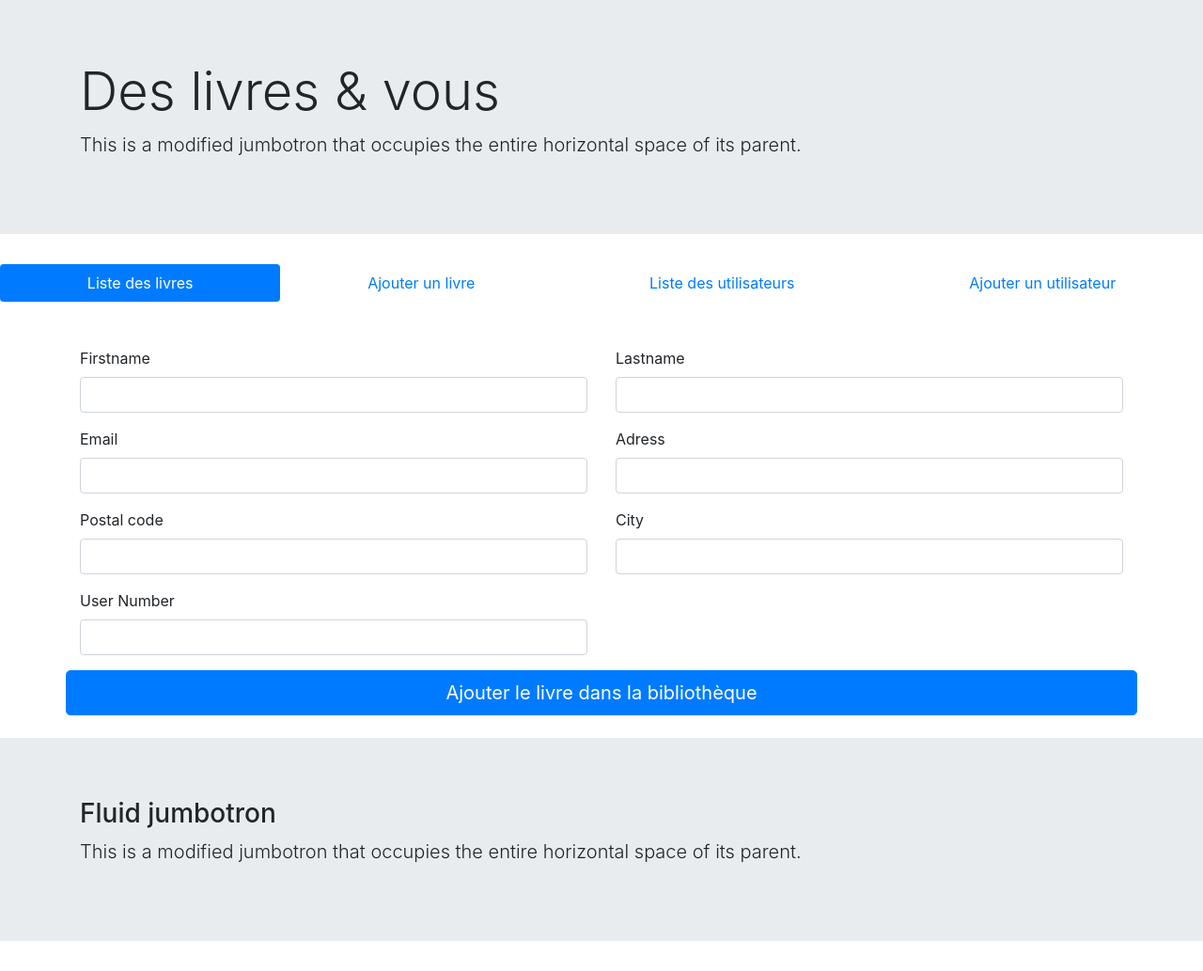
After one commit to aurelielerouxel/des_livres_et_vous, a PHP site: page /addUser.php in a window 1280 px wide. The commit adds this page. Shown: the whole page at 94% size. Run offline with PHP 8.4, Linux system fonts and the light colour scheme.

Commit message:
add user form

```diff
--- /dev/null
+++ b/addUser.php
@@ -0,0 +1,9 @@
+<?php
+    include ("model/userManager.php");
+    include ("model/entity/user.php");
+    if(!empty($_POST) AND isset($_POST["submit_user"])) {
+        $user = new User($_POST);
+        $userManager = new userManager();
+        $userManager->addUser($user);
+    }
+    require ("view/addUserView.php");
--- a/data/book_management.sql
+++ b/data/book_management.sql
@@ -43,4 +43,4 @@ CREATE TABLE book
 ENGINE=InnoDB;
 
 INSERT INTO Book (autor, title, release_date, literary_style, status, resume, user_id)
-VALUE ('Hamel', 'Gargue', 2020-02-25 , 'horreur', 'O', 'Schtroumfement schtroumpfe. Schtroumpfe alors...', NULL);
+VALUE ('Miguel de Cervantes', 'Don Quichotte' , 1605, 'roman', 'O', 'Don Quichotte est un Hidalgo (gentilhomme de la noblesse) obsédé par la chevalerie et Sancho Panza, un paysan obsédé par la nourriture, est son écuyer. Le premier est un chevalier errant et illuminé qui part combattre le mal à travers "l"Espagne sur son cheval : Rossinante.', NULL);
--- a/model/entity/user.php
+++ b/model/entity/user.php
@@ -60,7 +60,15 @@
         return $this->city;
     }
 
-    public function __construct() {
-
+    public function __construct(array $data) {
+        if($data) {
+            $this->setFirstname($data["firstname"]);
+            $this->setLastname($data["lastname"]);
+            $this->setEmail($data["email"]);
+            $this->setAdress($data["adress"]);
+            $this->setPostal_code($data["postal_code"]);
+            $this->setCity($data["city"]);
+            $this->setUser_number($data["user_number"]);
+        }
     }
 }
--- a/model/userManager.php
+++ b/model/userManager.php
@@ -23,6 +23,22 @@ class userManager {
     return $users;
   }
 
+  public function addUser(User $user) {
+    $query = $this->db->prepare(
+      "INSERT INTO User(user_number, firstname, lastname, email, adress, postal_code, city)
+      VALUES (:user_number, :firstname, :lastname, :email, :adress, :postal_code, :city)"
+    );
+    $result = $query->execute([
+      "user_number" => $user->getUser_number(),
+      "firstname" => $user->getFirstname(),
+      "lastname" => $user->getLastname(),
+      "email" => $user->getEmail(),
+      "adress" => $user->getAdress(),
+      "postal_code" => $user->getPostal_code(),
+      "city" => $user->getCity(),
+    ]);
+  }
+
   // Récupère un utilisateur par son id
   public function getUserById() {
 
--- a/view/addBookView.php
+++ b/view/addBookView.php
@@ -32,7 +32,7 @@
             <textarea type="text" class="form-control" id="resume" name="resume"></textarea>
         </div>
 
-        <button type="submit" class="btn btn-primary btn-lg btn-block" name="submit_book">Ajouter le livre dans la bibliothèque</button>
+        <button type="submit" class="btn btn-primary btn-lg btn-block mb-4" name="submit_book">Ajouter le livre dans la bibliothèque</button>
     </form>
 </main>
 
--- /dev/null
+++ b/view/addUserView.php
@@ -0,0 +1,47 @@
+<?php
+    include ("view/template/header.php");
+    include ("view/template/nav.php");
+?>
+
+<main class="container mt-5">
+    <form class="row" action="" method="post">
+
+        <div class="form-group col-12 col-md-6">
+            <label for="firstname">Firstname</label>
+            <input type="text" class="form-control" id="firstname" name="firstname">
+        </div>
+        <div class="form-group col-12 col-md-6">
+            <label for="lastname">Lastname</label>
+            <input type="text" class="form-control" id="lastname" name="lastname">
+        </div>
+
+        <div class="form-group col-12 col-md-6">
+            <label for="email">Email</label>
+            <input type="text" class="form-control" id="email" name="email">
+        </div>
+        <div class="form-group col-12 col-md-6">
+            <label for="adress">Adress</label>
+            <input type="text" class="form-control" id="adress" name="adress">
+        </div>
+
+        <div class="form-group col-12 col-md-6">
+            <label for="postal_code">Postal code</label>
+            <input type="text" class="form-control" id="postal_code" name="postal_code">
+        </div>
+        <div class="form-group col-12 col-md-6">
+            <label for="city">City</label>
+            <input type="text" class="form-control" id="city" name="city">
+        </div>
+
+        <div class="form-group col-12 col-md-6">
+            <label for="user_number">User Number</label>
+            <input type="text" class="form-control" id="user_number" name="user_number">
+        </div>
+
+        <button type="submit" class="btn btn-primary btn-lg btn-block mb-4" name="submit_user">Ajouter le livre dans la bibliothèque</button>
+    </form>
+</main>
+
+<?php
+    include ("view/template/footer.php");
+?>
--- a/view/indexView.php
+++ b/view/indexView.php
@@ -15,7 +15,6 @@
                     <th scope="col">Release date</th>
                     <th scope="col">Literary style</th>
                     <th scope="col">Status</th>
-                    <!-- <th scope="col">Resume</th> -->
                     <th scope="col">See details</th>
                 </tr>
             </thead>
@@ -28,7 +27,6 @@
                         <td><?php echo $book->getRelease_date() ?></td>
                         <td><?php echo $book->getLiterary_style() ?></td>
                         <td><?php echo $book->getStatus() ?></td>
-                        <!-- <td><?php ?></td> -->
                         <td><a href="book.php">More infos</a></td>
                     </tr>
                 <?php endforeach; ?>
--- a/view/template/nav.php
+++ b/view/template/nav.php
@@ -1,14 +1,16 @@
 <ul class="nav nav-pills nav-fill">
   <li class="nav-item">
-    <a class="nav-link active" href="index.php">Acceuil</a>
+    <a class="nav-link active" href="index.php">Liste des livres</a>
   </li>
+  <li class="nav-item">
+    <a class="nav-link" href="addBook.php">Ajouter un livre</a>
+  </li>
+
   <li class="nav-item">
     <a class="nav-link" href="users.php">Liste des utilisateurs</a>
   </li>
   <li class="nav-item">
-    <a class="nav-link" href="addBook.php">Ajouter un livre</a>
+    <a class="nav-link" href="addUser.php">Ajouter un utilisateur</a>
   </li>
-  <li class="nav-item">
-    <a class="nav-link disabled" href="#" tabindex="-1" aria-disabled="true">Disabled</a>
-  </li>
+
 </ul>
--- a/view/usersView.php
+++ b/view/usersView.php
@@ -16,6 +16,7 @@
                     <th scope="col">Adress</th>
                     <th scope="col">Postal code</th>
                     <th scope="col">City</th>
+                    <th scope="col">See details</th>
                 </tr>
             </thead>
             <tbody>
@@ -29,6 +30,7 @@
                         <td><?php echo $user->getAdress() ?></td>
                         <td><?php echo $user->getPostal_code() ?></td>
                         <td><?php echo $user->getCity() ?></td>
+                        <td><a href="user.php">More infos</a></td>
                     </tr>
                 <?php endforeach; ?>
             </tbody>
```
Also changed, not shown: img/human.png (added), img/open-book.png (added).
